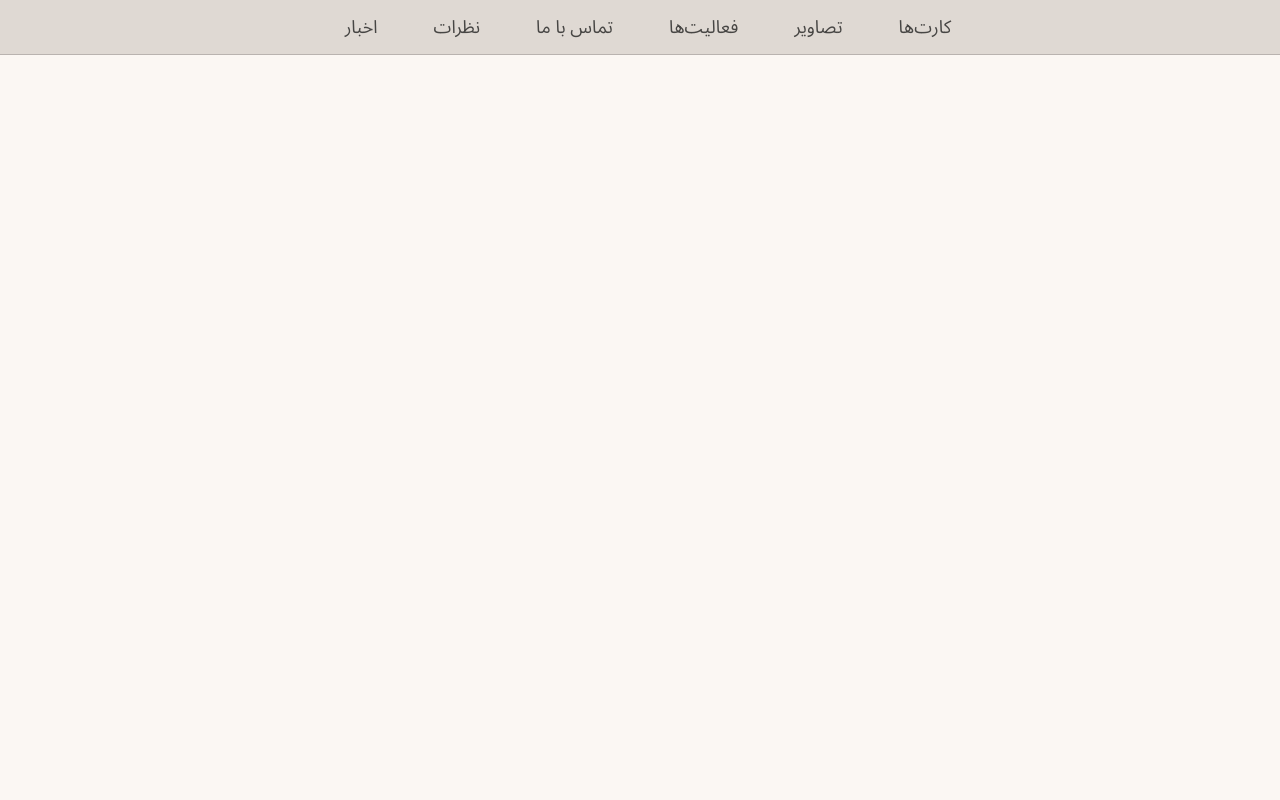
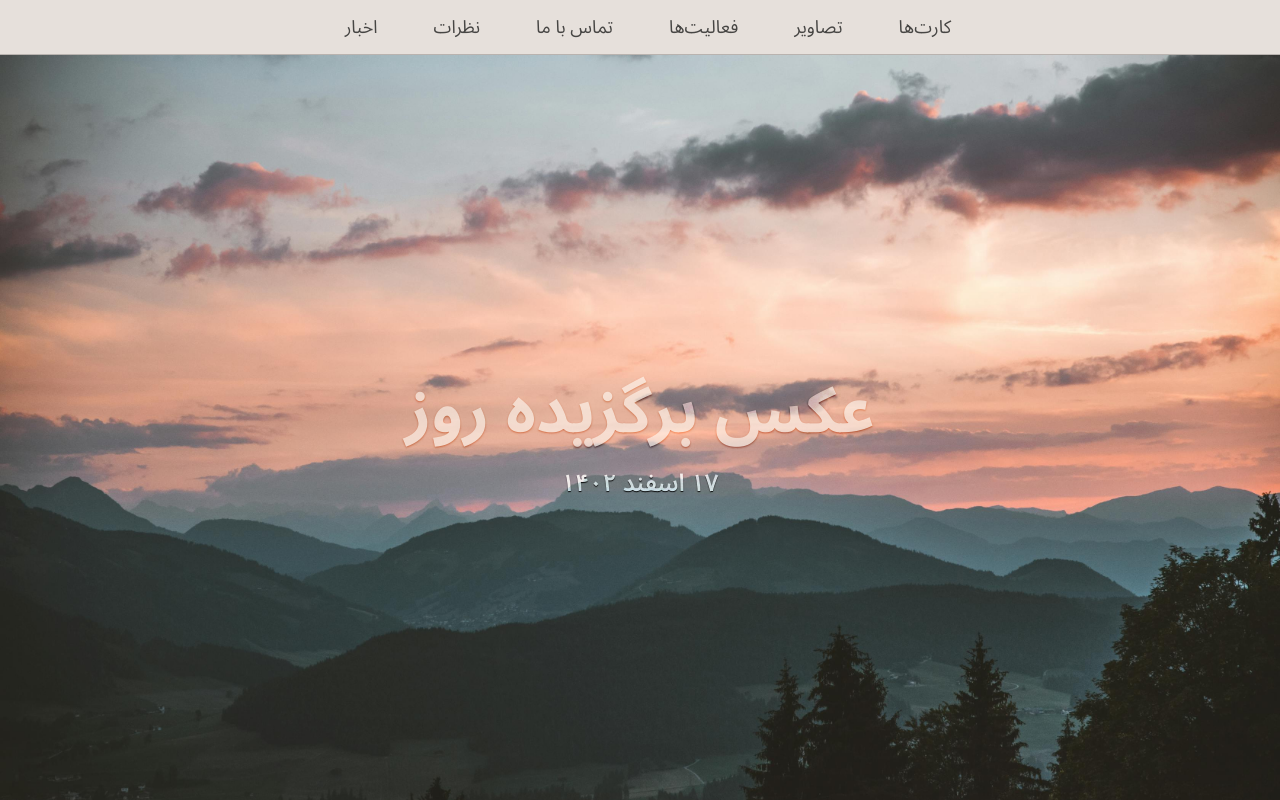
Before and after one commit to mhadiam/SE-assignment1, a plain HTML site: page index.html in a window 1280 px wide. Drawn offline with nearby package versions, Linux system fonts and the light colour scheme.

Commit message:
hero section added

```diff
--- a/index.css
+++ b/index.css
@@ -18,14 +18,15 @@ html {
       gap: 0.5rem;
       padding-block: 0.5rem;
       font-size: large;
-      background-color: var(--tone-1);
+      background-color: color-mix(in srgb, var(--tone-1) 75%, transparent);
       border-block-end: 1px solid var(--tone-2);
       backdrop-filter: blur(4px);
       position: sticky;
       top: 0;
+      z-index: 2;
 
       @media screen and (prefers-color-scheme: dark) {
-        background-color: var(--tone-8);
+        background-color: color-mix(in srgb, var(--tone-8) 75%, transparent);
         border-block-end: 1px solid var(--tone-7);
       }
 
@@ -67,5 +68,50 @@ html {
         }
       }
     }
+
+    header {
+      block-size: calc(100dvh - 55px);
+      display: grid;
+      grid-template: 1fr / 1fr;
+      place-items: center;
+      overflow: hidden;
+
+      &>* {
+        grid-column: 1;
+        grid-row: 1;
+      }
+
+      img {
+        inline-size: 100%;
+        block-size: calc(100dvh - 55px);
+        object-fit: cover;
+        z-index: -1;
+
+        @media screen and (prefers-color-scheme: dark) {
+          filter: brightness(0.75);
+        }
+      }
+
+      h2 {
+        margin: 0;
+        font-size: 4rem;
+        text-align: center;
+        color: var(--tone-1);
+        opacity: 0.8;
+        mix-blend-mode: overlay;
+        text-shadow: 0px 1px 2px black;
+        margin-block-end: 2rem;
+      }
+
+      time {
+        margin-block-start: 7rem;
+        font-size: 1.5rem;
+        font-weight: 600;
+        color: var(--tone-0);
+        opacity: 0.9;
+        mix-blend-mode: overlay;
+        text-shadow: 0px 1px 1px black;
+      }
+    }
   }
 }
--- a/index.html
+++ b/index.html
@@ -6,6 +6,7 @@
     <title>Software Engineering Lab</title>
     <link rel="stylesheet" href="./reset.css" />
     <link rel="stylesheet" href="./index.css" />
+    <script type="module" src="./index.js"></script>
 
     <link rel="preconnect" href="https://fonts.googleapis.com" />
     <link rel="preconnect" href="https://fonts.gstatic.com" crossorigin />
@@ -21,5 +22,10 @@
       <a href="#comments">نظرات <i class="fi fi-rr-comment-dots"></i></a>
       <a href="#news">اخبار <i class="fi fi-rr-radio"></i></a>
     </nav>
+    <header>
+      <img src="./assets/header.jpg" loading="lazy" />
+      <h2>عکس برگزیده روز</h2>
+      <time></time>
+    </header>
   </body>
 </html>
--- /dev/null
+++ b/index.js
@@ -0,0 +1,5 @@
+document.querySelector("header>time").textContent = new Date().toLocaleDateString("fa-IR", {
+  month: "long",
+  day: "2-digit",
+  year: "numeric",
+});
```
Also changed, not shown: assets/header.jpg (added), 1 other file.
